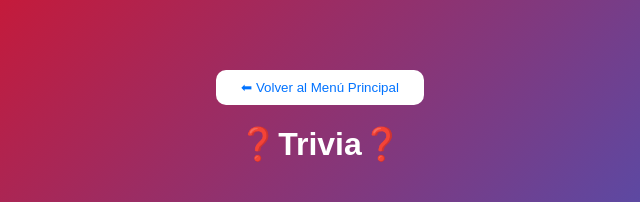
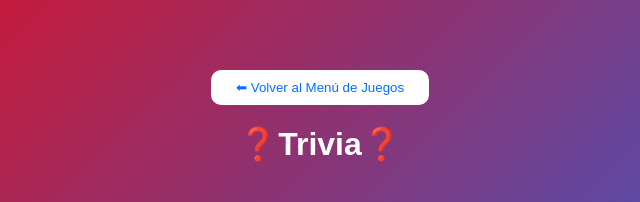
Before and after one commit to NicolasPisoni/tesina.github.io, a plain HTML site: page trivia2.html in a window 1280 px wide. Shown: the part 161-363 px from the top of the page, 320-960 px from the left. Drawn offline with Linux system fonts and the light colour scheme.

Commit message:
Actualizar trivia2.html

```diff
--- a/trivia2.html
+++ b/trivia2.html
@@ -9,7 +9,7 @@
 
 </head>
 <body>
-<button class="btn-volver" onclick="volverAlMenu()">⬅ Volver al Menú Principal</button>
+<button class="btn-volver" onclick="volverAlMenu()">⬅ Volver al Menú de Juegos</button>
 <h1>❓Trivia❓</h1>
 
 <div class="niveles">
```
